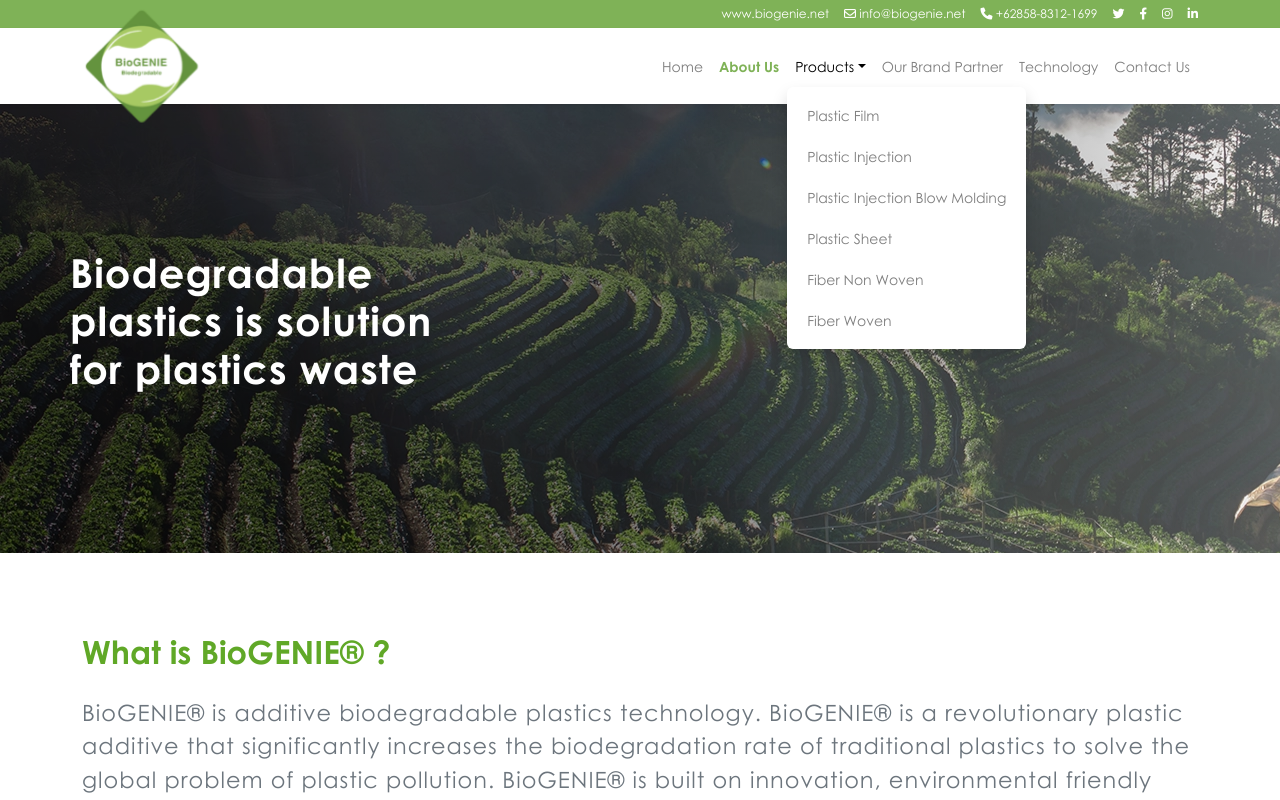
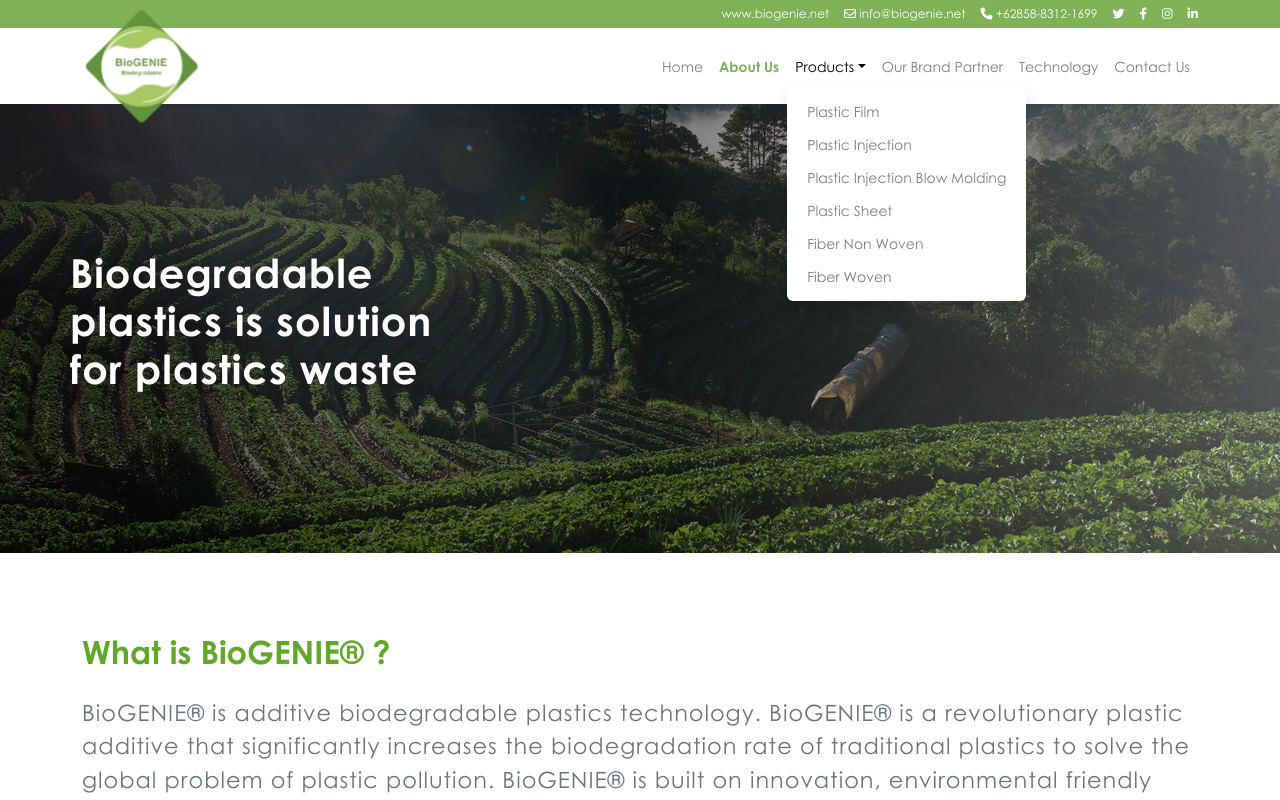
Before and after one commit to choliddnr/fe-biogenie, a website built with Vite: page aboutus.html in a window 1280 px wide. Both pictures are taken after a click on the link "Products". Shown: the top 800 px of the page. Built offline with nearby package versions, Linux system fonts and the light colour scheme.

Commit message:
fix page banner

```diff
--- a/aboutus.html
+++ b/aboutus.html
@@ -107,7 +107,7 @@
     <section
       id="hero-aboutus"
       class="hero-section"
-      style="background: url(&quot;/aboutus-banner-raw.webp&quot;)"
+      style="background-image: url(&quot;/aboutus-banner-raw.webp&quot;)"
     >
       <div class="page-hero">
         <div
--- a/src/style.css
+++ b/src/style.css
@@ -138,7 +138,7 @@
 /* Dropdown Styles */
 .dropdown-item {
     font-size: 14px;
-    padding: 10px 20px;
+    padding: 6px 20px;
     color: var(--text-gray);
 }
 
```
